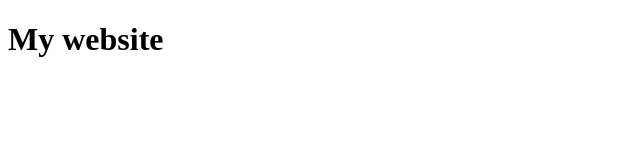
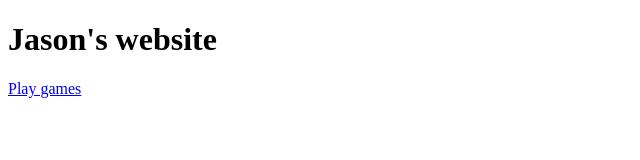
Before and after one commit to JasonOcelotz/JasonOcelotz.github.io, a plain HTML site: page index.html in a window 1280 px wide. Shown: the whole page, without its empty margins (0-640 px from the left). Drawn offline with Linux system fonts and the light colour scheme.

Commit message:
Update index.html

```diff
--- a/index.html
+++ b/index.html
@@ -1,19 +1,12 @@
 <!DOCTYPE html>
-
 <html>
 <head>
-   <title>My website</title>
+
+<h1>Jason's website</h1>
+   <title>Jason's website</title>
    </head>
+
 <body>
-
-<h1>
-My website
-   </h1>
-
-<a href="/play"
-Play games
-   </a>
-
-
-</body>
-</html>
+   <a href="/play">Play games</a>
+      </body>
+   </html>
```
